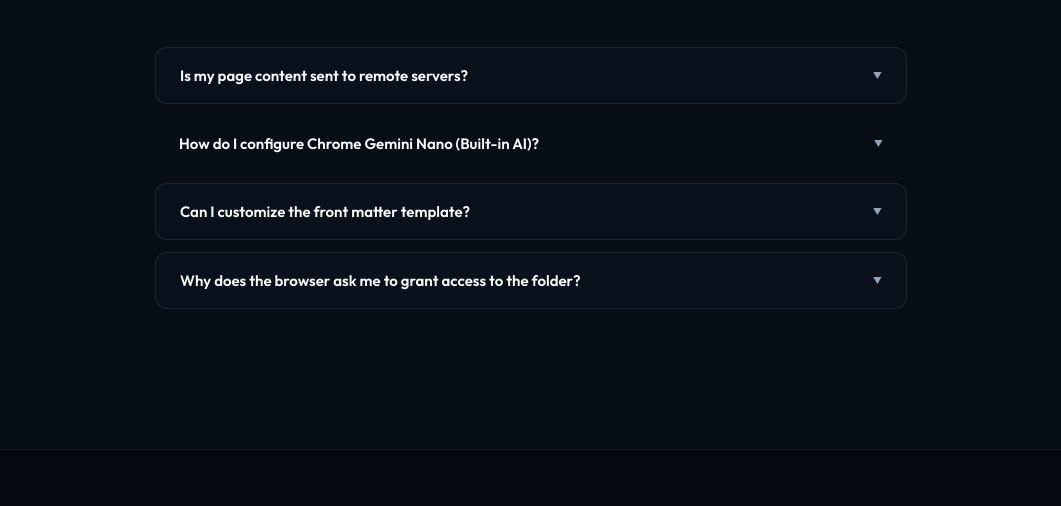
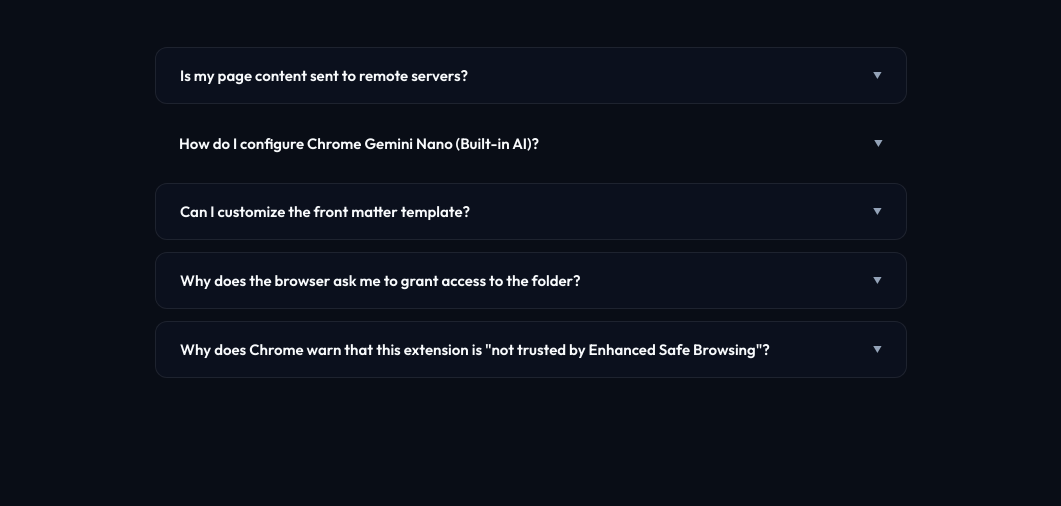
Before and after one commit to ismaels/markdown-clipper, a browser extension: page docs/index.html in a window 1280 px wide. Shown: the part 2091-2597 px from the top of the page, without its empty margins (109-1170 px from the left). Drawn offline with Linux system fonts and the light colour scheme.

Commit message:
Explain Safe Browsing warning in landing page FAQ and README

```diff
--- a/docs/index.html
+++ b/docs/index.html
@@ -254,6 +254,17 @@
           <p>To protect your local disk files, Google Chrome requires user interaction to re-verify directory access permissions whenever Chrome restarts. If access has expired, the Bookmarks tab will display a "Grant Folder Access" button. Clicking this button grants permissions to resume silent direct-saving and folder scanning.</p>
         </div>
       </div>
+
+      <!-- Item 5 -->
+      <div class="faq-item">
+        <button class="faq-trigger">
+          <span>Why does Chrome warn that this extension is "not trusted by Enhanced Safe Browsing"?</span>
+          <span class="faq-arrow">▼</span>
+        </button>
+        <div class="faq-panel">
+          <p>This is a standard security warning shown for all newly published Chrome Extensions. Google automatically updates developer accounts to "trusted" status once they have been active and compliant for <strong>at least 28 days</strong>. Since Markdown Clipper is 100% open-source, contains no remote tracking or telemetry, and saves data locally on your computer, it is entirely safe to install.</p>
+        </div>
+      </div>
     </div>
   </section>
 
```
Also changed, not shown: README.md.
